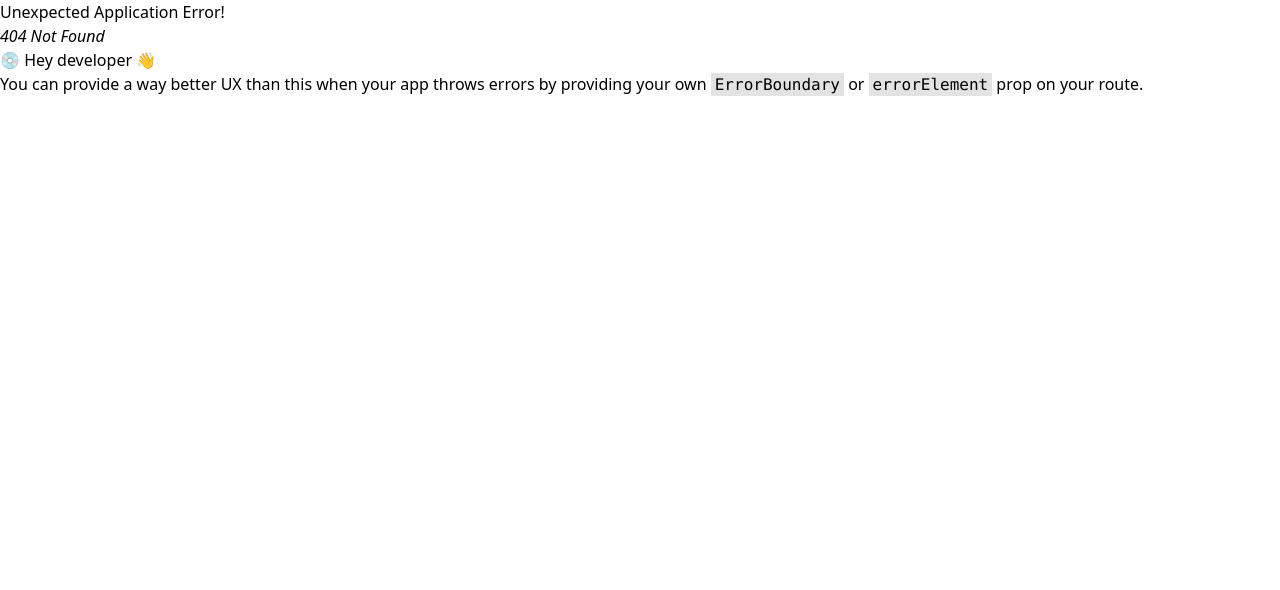
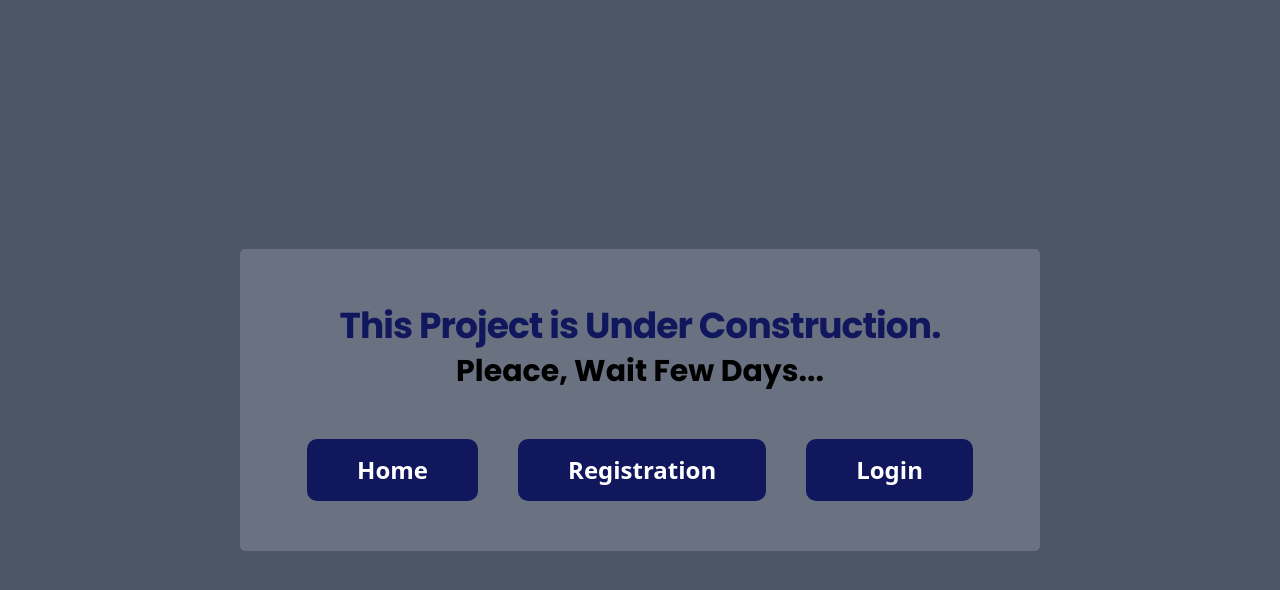
Before and after one commit to shahzahandev/postman516, a React (Vite) app: page /inner in a window 1280 px wide. Before the commit this address had no page. Shown: the top 590 px of the page. Built offline with nearby package versions, Linux system fonts and the light colour scheme; a web font is replaced by a local one.

Commit message:
add inner page

```diff
--- a/src/App.jsx
+++ b/src/App.jsx
@@ -5,6 +5,7 @@ import Login from "./components/page/Login";
 import firebaseConfig from "./components/page/firebase/firebaseConfig";
 import ForgotPassword from "./components/page/ForgotPassword";
 import Home from "./components/page/Home";
+import Inner from "./components/Inner";
 
 function App() {
   const router = createBrowserRouter([
@@ -25,6 +26,10 @@ function App() {
       element: <ForgotPassword></ForgotPassword>
     },
     {
+      path: "/inner",
+      element: <Inner></Inner>
+    },
+    {
       path: "/goback",
       element: <Login></Login>
     },
--- /dev/null
+++ b/src/components/Inner.jsx
@@ -0,0 +1,21 @@
+import { Link } from 'react-router'
+
+const Inner = () => {
+    return (
+        <div className='w-full h-screen bg-gray-600 flex justify-center items-center'>
+            <div>
+                <div className='text-center p-[30px] md:p-[50px] bg-gray-500 w-[400px] md:w-[800px] rounded-[5px]'>
+                    <h2 className='font-third font-bold text-[20px] w-[280px] mx-auto md:w-auto md:text-4xl leading-[-2] tracking-tight  text-primary'>This Project is Under Construction.</h2>
+                    <span className='font-third font-bold text-secondary text-[18px] md:text-3xl capitalize'>pleace, wait few days...</span>
+                    <div className=' mt-[20px] md:mt-[50px] flex justify-center space-x-3 md:space-x-10 items-center'>
+                        <Link to="/"> <button className='bg-primary text-white font-semibold md:text-2xl  px-[20px] md:px-[50px] py-[8px] md:py-[15px] rounded-[10px] cursor-pointer transition-all duration-300 capitalize hover:bg-secondary'>home</button></Link>
+                        <Link to="/registration"> <button className='bg-primary text-white font-semibold md:text-2xl  px-[20px] md:px-[50px] py-[8px] md:py-[15px] rounded-[10px] cursor-pointer transition-all duration-300 capitalize hover:bg-secondary'>registration</button></Link>
+                        <Link to="/login"> <button className='bg-primary text-white font-semibold md:text-2xl  px-[20px] md:px-[50px] py-[8px] md:py-[15px] rounded-[10px] cursor-pointer transition-all duration-300 capitalize hover:bg-secondary'>login</button></Link>
+                    </div>
+                </div>
+            </div>
+        </div>
+    )
+}
+
+export default Inner
--- a/src/components/page/Home.jsx
+++ b/src/components/page/Home.jsx
@@ -16,12 +16,12 @@ const Home = () => {
     }
     return (
         <div className='bg-[url(./assets/home11.webp)] bg-center bg-cover w-full h-screen flex justify-center items-center'>
-            <div className='bg-linear-to-r/srgb from-[#f36481] to-[hsl(18,80%,67%)] py-[10px] md:py-[30px] px-[10px] md:px-[80px] rounded-[10px] text-center border-4 border-[#e39b9b]'>
+            <div className='bg-linear-to-r/srgb from-[#f36481] to-[hsl(18,80%,67%)] py-[20px] md:py-[30px] px-[30px] md:px-[80px] rounded-[10px] text-center border-4 border-[#e39b9b]'>
                 <img src="" alt="" />
                 <h1 className='font-third font-bold text-2xl md:text-4xl text-primary capitalize '>postman</h1>
                 <h2 className='text-[12px] md:text-[14px] font-third capitalize font-medium text-primary  tracking-tight md:mt-[10px]'>a chating application by <span className='font-bold text-gray-700 tracking-normal'>Siraj</span></h2>
                 <Link to="/">
-                    <button onClick={handleStart} className='text-[14px] md:text-2xl font-semibold text-primary bg-gray-500 px-[30px] md:px-[50px] py-[4px] md:py-[10px] rounded-[20px] cursor-pointer capitalize mt-[10px] md:mt-[20px] border-none transition-all duration-300 hover:bg-gray-700 hover:text-white/80'>
+                    <button onClick={handleStart} className='text-[14px] md:text-2xl font-semibold text-primary bg-gray-500 px-[30px] md:px-[50px] py-[8px] md:py-[10px] rounded-[20px] cursor-pointer capitalize mt-[10px] md:mt-[20px] border-none transition-all duration-300 hover:bg-gray-700 hover:text-white/80'>
                         {
                             start ?
                                 (<DNA
--- a/src/components/page/Login.jsx
+++ b/src/components/page/Login.jsx
@@ -1,13 +1,14 @@
 import login from "../../assets/login.jpg"
 import google from "../../assets/google-login.png"
 import { useState } from "react"
-import { Link } from "react-router"
+import { Link, useNavigate } from "react-router"
 import { FaEye, FaEyeSlash, FaLeaf } from "react-icons/fa";
 import { Bounce, ToastContainer, toast } from 'react-toastify';
 import { getAuth, signInWithEmailAndPassword, GoogleAuthProvider, signInWithPopup } from "firebase/auth";
 import { DNA } from 'react-loader-spinner'
 
 const Login = () => {
+    const navigate = useNavigate()
     const auth = getAuth();
     const provider = new GoogleAuthProvider();
     // variable for email
@@ -59,7 +60,7 @@ const Login = () => {
                     //duration
                     setTimeout(() => {
                         // finally go to the next page
-
+                          navigate("/inner")
                         //loadder false
                         setSignloadding(false)
                     }, 3000);
@@ -70,7 +71,7 @@ const Login = () => {
                     const errorCode = error.code;
                     console.log(errorCode);
                     // err toastify massage
-                    toast.error("Please, Provite right email & password.")
+                    toast.error("Please, Provite right Email & Password.")
                     setSignloadding(false)
                 });
         }
@@ -107,7 +108,7 @@ const Login = () => {
                     transition={Bounce}
                 />
             </div>
-            <div className="md:flex">
+            <div className="md:flex space-y-4">
                 <div className=" px-[70px] md:px-0 md:w-1/2 flex  md:justify-end pt-[10px] md:pt-[60px] bg-[#F5F5F5]">
                     <div className="md:mr-[174px]">
                         <h1 className="font-secondary font-bold text-[24px] md:text-[35px] leading-auto text-primary">Login to your account!</h1>
@@ -145,7 +146,7 @@ const Login = () => {
                         <div className="w-[250px] md:w-[368px] mt-[40px]">
                             {
                                 signloadding ?
-                                    <div className="flex justify-center items-center w-[368px] mt-[-10px]">
+                                    <div className="flex justify-center items-center w-[280px] md:w-[368px] mt-[-10px] ml-[-20px] md:ml-0">
                                         <DNA
                                             visible={true}
                                             height="60"
--- a/src/components/page/Registration.jsx
+++ b/src/components/page/Registration.jsx
@@ -70,7 +70,7 @@ const Registration = () => {
                         navigate("/login")
                         // loadding will be unActive.
                         setLoadding(false)
-                    }, 4000)
+                    }, 2000)
                 })
                 //  if show some error here
                 .catch((error) => {
@@ -89,7 +89,7 @@ const Registration = () => {
     }
     return (
         <div>
-            <div className="flex md:flex-row flex-col">
+            <div className="flex md:flex-row flex-col space-y-2">
                 {/* for toastify */}
                 <ToastContainer
                     position="top-center"
@@ -109,7 +109,7 @@ const Registration = () => {
                         <h1 className="font-secondary font-bold text-[24px] md:text-[35px] leading-auto text-primary pt-[50px] md:pt-0">Get started with easily register</h1>
                         <p className="font-secondary font-normal text-[16px] md:text-[20px] leading-auto text-secondary/50 md:mt-[-5px]">Free register and you can enjoy it</p>
                         {/* email */}
-                        <div className="w-[250px] md:w-[368px] relative mt-[30px]">
+                        <div className="w-[280px] md:w-[368px] relative mt-[30px]">
                             <input onChange={handleEmail}
                                 type="email"
                                 value={email}
@@ -119,7 +119,7 @@ const Registration = () => {
                             <p className="z-[666] bg-red-100 text-[12px] md:text-[14px] text-red-600 absolute md:bottom-[-21px] rounded-br-[8px] rounded-bl-[8px] left-0 pl-[55px] w-full">{emailErr}</p>
                         </div>
                         {/* fullName */}
-                        <div className="w-[250px] md:w-[368px] relative mt-[30px]">
+                        <div className="w-[280px] md:w-[368px] relative mt-[30px]">
                             <input onChange={handleFullName}
                                 type="text"
                                 value={fullName}
@@ -129,7 +129,7 @@ const Registration = () => {
                             <p className="z-[666] bg-red-100 text-[12px] md:text-[14px] text-red-600 absolute md:bottom-[-21px] rounded-br-[8px] rounded-bl-[8px] left-0 pl-[55px] w-full">{fullNameErr}</p>
                         </div>
                         {/* password */}
-                        <div className="w-[250px] md:w-[368px] relative mt-[30px]">
+                        <div className="w-[280px] md:w-[368px] relative mt-[30px]">
                             <input onChange={handlePassword}
                                 value={password}
                                 type={show ? "text" : "password"}
@@ -146,7 +146,7 @@ const Registration = () => {
                             <div className="absolute top-[-20px] left-[37px] font-secondary font-semibold text-[14px] leading-auto text-primary/70 bg-[#F5F5F5] py-2 px-4 tracking-[1.5px]">Password</div>
                             <p className="z-[666] bg-red-100 text-[12px] md:text-[14px] text-red-600 absolute md:bottom-[-21px] rounded-br-[8px] rounded-bl-[8px] left-0 pl-[55px] w-full">{passwordErr}</p>
                         </div>
-                        <div className="relative w-[250px] md:w-[368px] mt-[25px]">
+                        <div className="relative w-[280px] md:w-[368px] mt-[25px]">
                             {
                                 loadding ?
                                     <div className="flex justify-center items-center mt-[-10px] md:mt-[-20px] scale-90">
```
Also changed, not shown: src/components/page/Inner.jsx (added).
